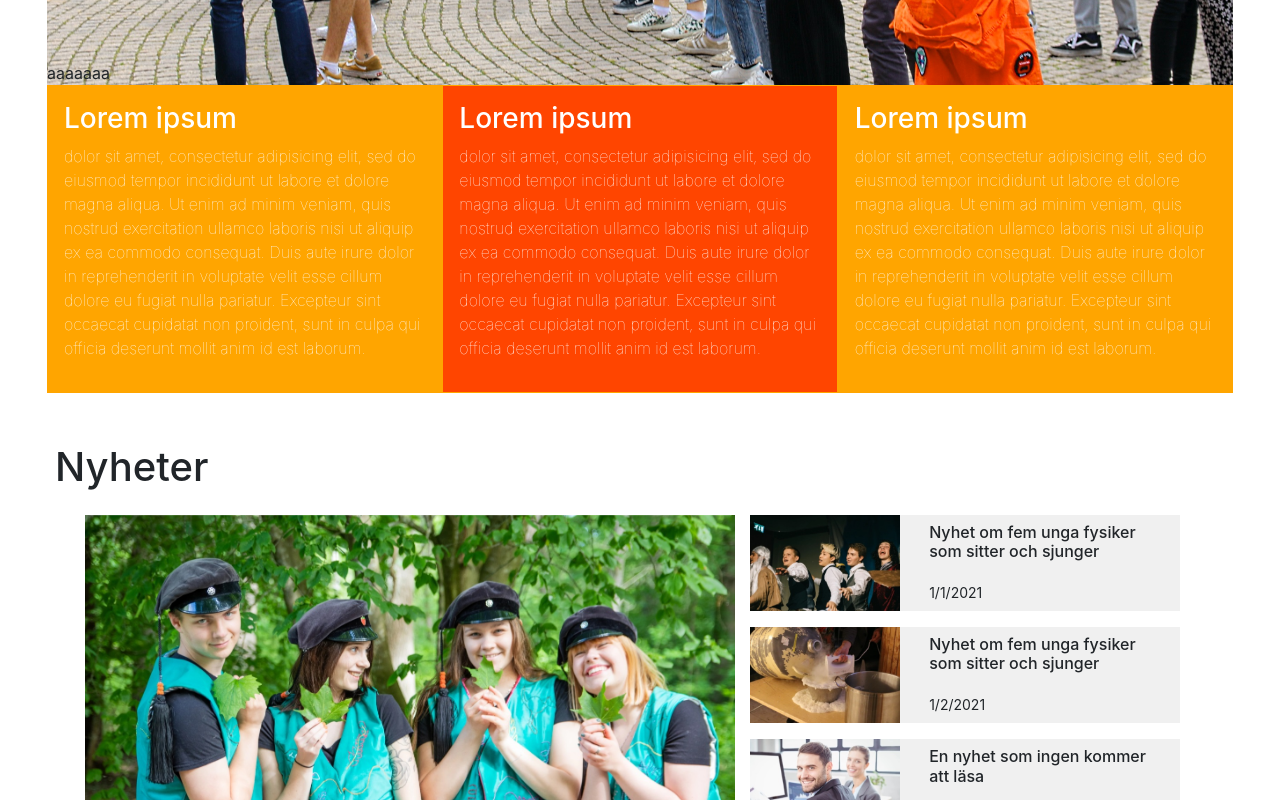
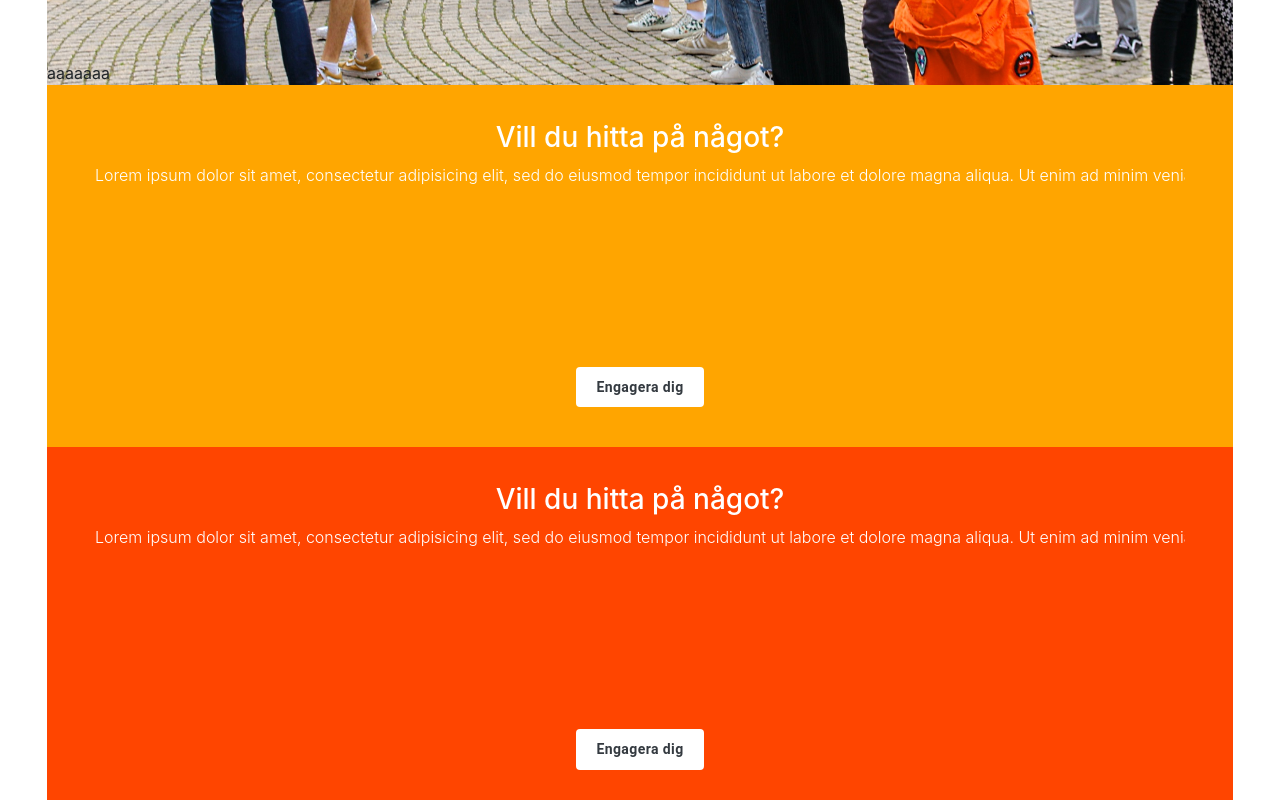
Before and after one commit to Fysiksektionen/Hemsida, a React (Create React App) app in the folder client/: page / in a window 1280 px wide. Shown: the part 660-1460 px from the top of the page. Built offline with nearby package versions, Linux system fonts and the light colour scheme.

Commit message:
Updated orage boxes to be a little bit better

```diff
--- a/client/src/components/OrangeInfoBoxes.tsx
+++ b/client/src/components/OrangeInfoBoxes.tsx
@@ -1,38 +1,40 @@
-import React from 'react';
+import React, {ReactNode} from 'react';
+import Row from 'react-bootstrap/Row';
+import Col from 'react-bootstrap/Col';
+import Centered from './CenteredText';
+import LoremIpsum from './LoremIpsum';
+import FButton from './f-styled/buttons/FButton';
+
+
+const DummyData : InfoBoxProps = {title: "Vill du hitta på något?", text: <LoremIpsum />, button_text: "Engagera dig", bg_color: "orange"}
 
 function OrangeInfoBoxes() {
-    // TODO: Temporary, should be improved in another branch
   return (
-    <div>
-      <table style={{backgroundColor: "orange", color: "white"}}>
-        <tbody>
-          <tr>
-            <td><OrangeInfoBox color="orange" /></td>
-            <td><OrangeInfoBox color="orangered" /></td>
-            <td><OrangeInfoBox color="orange" /></td>
-          </tr>
-        </tbody>
-      </table>
-    </div>
+    <Row className="m-0">
+      <Col className="p-0"> <OrangeInfoBox {...DummyData} bg_color="orange"/> </Col>
+      <Col className="p-0"> <OrangeInfoBox {...DummyData} bg_color="orangered"/> </Col>
+      <Col className="p-0"> <OrangeInfoBox {...DummyData} bg_color="orange"/> </Col>
+    </Row>
   )
 }
 
 export default OrangeInfoBoxes;
 
 
-interface InfoBoxProps {
-  color: string
+type InfoBoxProps = {
+  title: string,
+  text?: ReactNode,
+  button_text: string,
+  bg_color: string
 }
 
 function OrangeInfoBox(props : InfoBoxProps) {
-    // TODO: Temporary, should be improved in another branch
   return (
-    <div className="" style={{padding: "1em", backgroundColor: props.color}}>
-        <h3>Lorem ipsum</h3>
-        <p style={{fontWeight: "lighter"}}>dolor sit amet, consectetur adipisicing elit, sed do eiusmod tempor incididunt ut labore et dolore magna aliqua.
-        Ut enim ad minim veniam, quis nostrud exercitation ullamco laboris nisi ut aliquip ex ea commodo consequat.
-        Duis aute irure dolor in reprehenderit in voluptate velit esse cillum dolore eu fugiat nulla pariatur.
-        Excepteur sint occaecat cupidatat non proident, sunt in culpa qui officia deserunt mollit anim id est laborum.</p>
+    <div className="px-5 py-4-5 h-100 text-white" style={{backgroundColor: props.bg_color}}>
+      <Centered><h3>{props.title}</h3></Centered>
+      {/* I didn't want to make a fixed height, I wanted a dynamic one. But couldn't find a way to put the buttons on the bottom all same height (y-position) */}
+      <div className="font-weight-light text-truncate" style={{height: "200px"}}>{props.text}</div>
+      <Centered><FButton text={props.button_text}/></Centered>
     </div>
   )
 }
```
